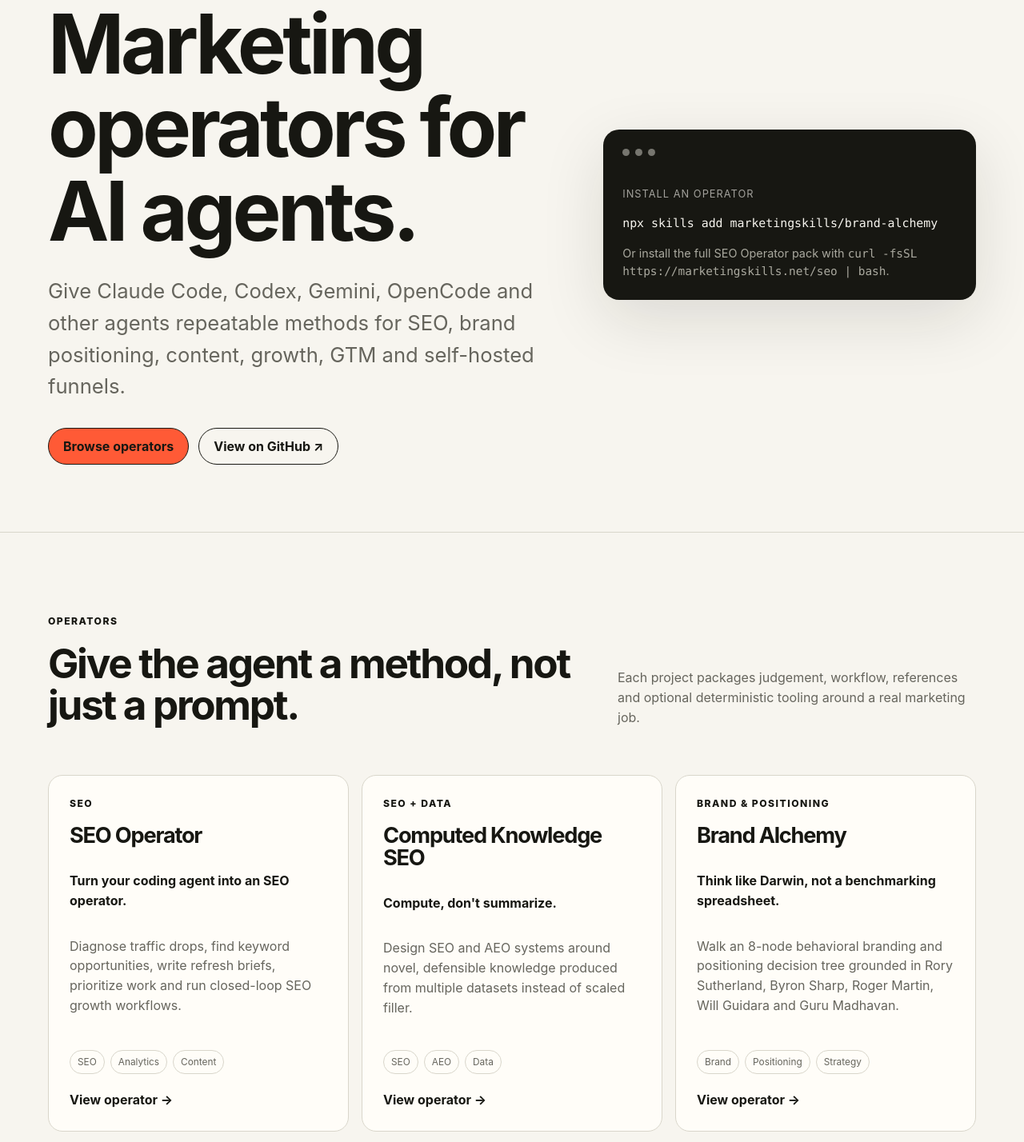
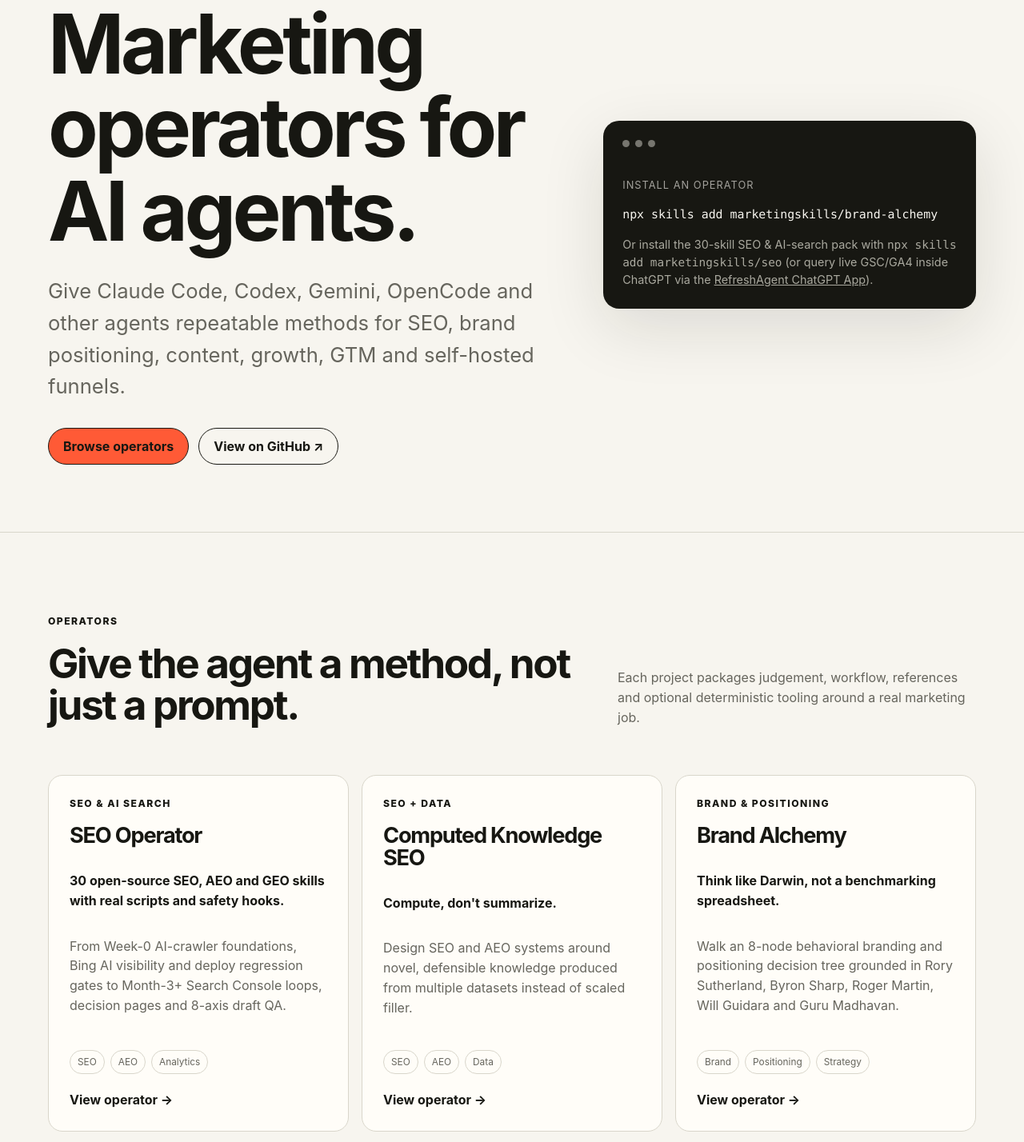
Before and after one commit to marketingskills/.github, an Astro site in the folder site/: page / in a window 1280 px wide. Shown: the part 219-1647 px from the top of the page at 80% size. Built offline with nearby package versions, Linux system fonts and the light colour scheme; Astro itself is replaced by a stand-in of ours.

Commit message:
Update SEO Operator to 30 skills with npx skills install and RefreshAgent ChatGPT App link

```diff
--- a/site/src/data/skills.ts
+++ b/site/src/data/skills.ts
@@ -28,21 +28,21 @@ export const skills: Skill[] = [
   {
     slug: "seo",
     name: "SEO Operator",
-    eyebrow: "SEO",
+    eyebrow: "SEO & AI search",
     kind: "Skill pack",
-    tagline: "Turn your coding agent into an SEO operator.",
+    tagline: "30 open-source SEO, AEO and GEO skills with real scripts and safety hooks.",
     summary:
-      "Diagnose traffic drops, find keyword opportunities, write refresh briefs, prioritize work and run closed-loop SEO growth workflows.",
+      "From Week-0 AI-crawler foundations, Bing AI visibility and deploy regression gates to Month-3+ Search Console loops, decision pages and 8-axis draft QA.",
     repo: "https://github.com/marketingskills/seo",
-    install: "curl -fsSL https://marketingskills.net/seo | bash",
-    categories: ["SEO", "Analytics", "Content"],
-    worksWith: ["Claude Code", "Codex", "Gemini", "OpenCode", "Hermes", "OpenClaw"],
+    install: "npx skills add marketingskills/seo",
+    categories: ["SEO", "AEO", "Analytics"],
+    worksWith: ["Claude Code", "Codex", "Cursor", "Gemini", "OpenCode", "ChatGPT (via RefreshAgent App)"],
     capabilities: [
-      "Traffic-decay and keyword-opportunity diagnosis",
-      "Technical SEO triage and cannibalization checks",
-      "Content refresh and new-content briefs",
-      "SEO prioritization and closed-loop growth",
-      "Optional 30-second live GSC and GA4 data bridge via RefreshAgent (free tier, no Google Cloud setup)",
+      "Deterministic raw HTML, live robots.txt (Cloudflare-aware) and OAI-SearchBot/Claude-SearchBot/PerplexityBot/Bingbot checks",
+      "Pre/post-deploy regression snapshots and Tier-3 safety hooks (blocking unapproved noindex, canonical, robots.txt or delete edits)",
+      "Week-0 launch path: Bing AI Performance + IndexNow, dated brand fact sheets, decision pages and 8-axis draft QA",
+      "Month-3+ GSC/GA4 workflows: traffic decay, cannibalization, Authority Mark, refresh briefs and closed-loop SEO",
+      "Optional 30-second live GSC and GA4 via RefreshAgent CLI (free tier, no GCP setup) or the RefreshAgent ChatGPT App",
     ],
   },
   {
--- a/site/src/pages/index.astro
+++ b/site/src/pages/index.astro
@@ -22,7 +22,7 @@ import { curator, skills } from "../data/skills";
         <div class="terminal-top"><span></span><span></span><span></span></div>
         <p class="terminal-label">Install an operator</p>
         <pre><code>npx skills add marketingskills/brand-alchemy</code></pre>
-        <p class="terminal-note">Or install the full SEO Operator pack with <code>curl -fsSL https://marketingskills.net/seo | bash</code>.</p>
+        <p class="terminal-note">Or install the 30-skill SEO &amp; AI-search pack with <code>npx skills add marketingskills/seo</code> (or query live GSC/GA4 inside ChatGPT via the <a href="https://chatgpt.com/plugins/plugin_asdk_app_6ac5ec2359dc8191899aeb18f6d6db6e">RefreshAgent ChatGPT App</a>).</p>
       </aside>
     </div>
   </section>
```
Also changed, not shown: profile/README.md.
